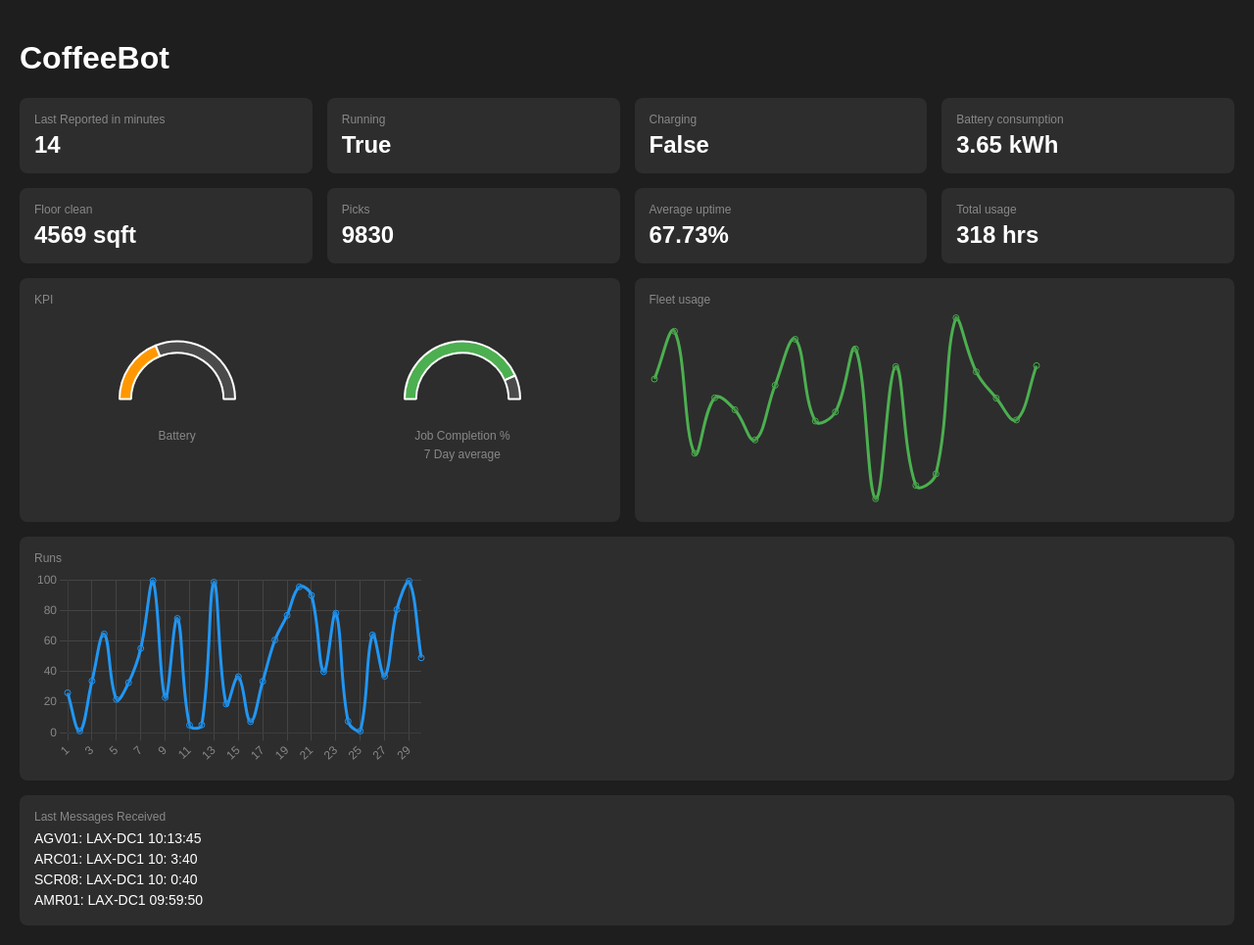
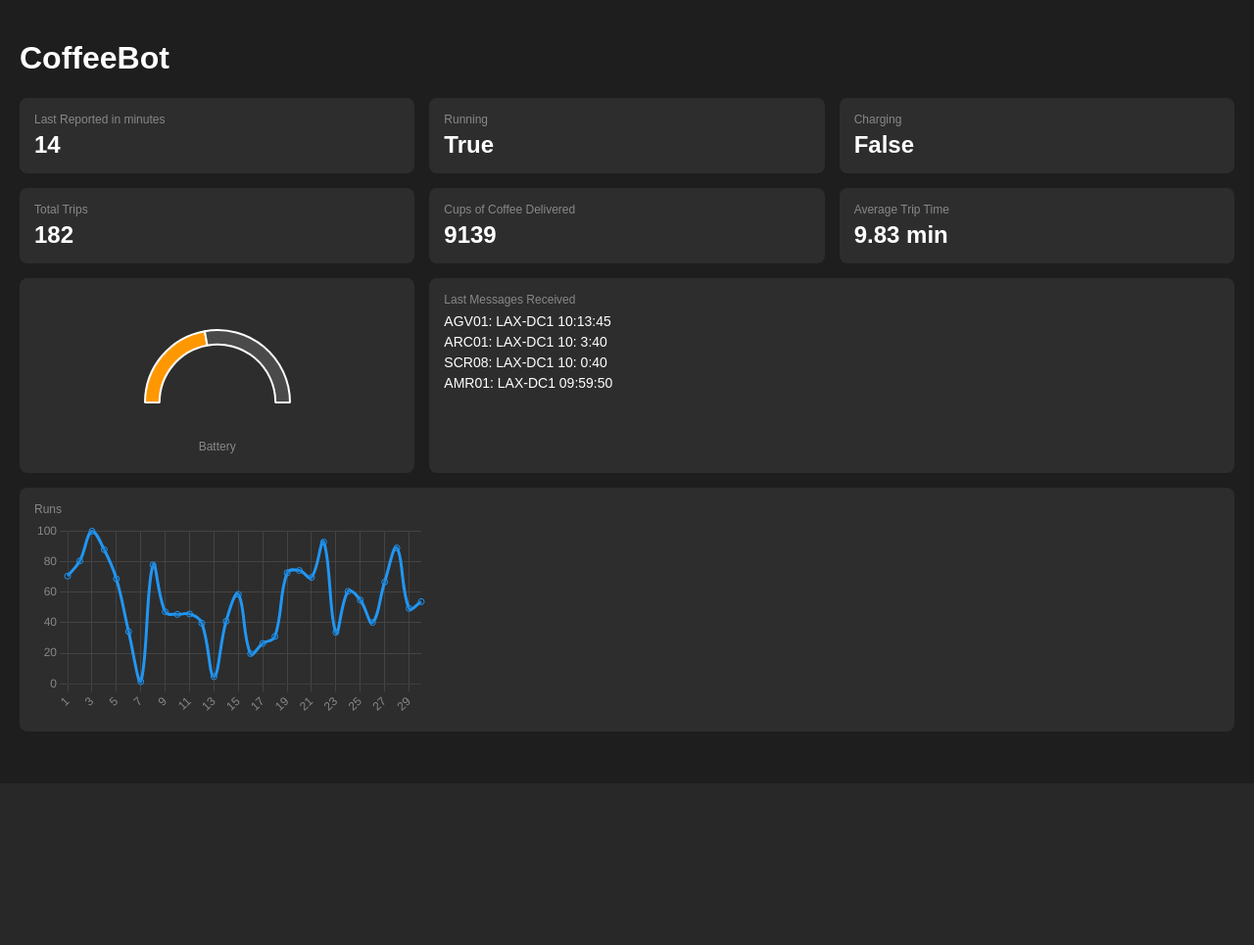
Before and after one commit to VCHSRobots/coffeebot, a Flask app: page / in a window 1280 px wide. Shown: the whole page at 98% size. After the commit the page ends 726 px from the top, so only its background shows below. Run offline with Flask 2, Linux system fonts and the light colour scheme.

Commit message:
More Updates to Website

```diff
--- a/webserver/templates/index.html
+++ b/webserver/templates/index.html
@@ -3,7 +3,7 @@
 <head>
     <meta charset="UTF-8">
     <meta name="viewport" content="width=device-width, initial-scale=1.0">
-    <title>RoboFleet Dashboard</title>
+    <title>CoffeeBot Dashboard</title>
     <script src="https://cdn.jsdelivr.net/npm/chart.js"></script>
     <style>
         body {
@@ -15,7 +15,7 @@
         }
         .dashboard {
             display: grid;
-            grid-template-columns: repeat(4, 1fr);
+            grid-template-columns: repeat(3, 1fr);
             grid-gap: 15px;
         }
         .card {
@@ -37,28 +37,29 @@
         }
         .gauge-container {
             display: flex;
-            justify-content: space-around;
+            justify-content: center;
+            align-items: center;
+            height: 100%;
         }
         .gauge-chart {
             width: 100%;
-            max-width: 120px;
+            max-width: 150px;
             text-align: center;
         }
-        .kpi-container {
-            grid-column: span 2;
+        .battery-gauge {
+            grid-column: span 1;
         }
-        .fleet-usage {
+        .messages-container {
             grid-column: span 2;
         }
         .runs-chart {
-            grid-column: span 4;
-        }
-        .messages-container {
-            grid-column: span 4;
+            grid-column: span 3;
         }
         #last-messages {
             font-size: 14px;
             line-height: 1.5;
+            max-height: 150px;
+            overflow-y: auto;
         }
     </style>
 </head>
@@ -78,54 +79,34 @@
             <div class="card-value" id="charging-status">--</div>
         </div>
         <div class="card">
-            <div class="card-title">Battery consumption</div>
-            <div class="card-value" id="battery-consumption">-- kWh</div>
+            <div class="card-title">Total Trips</div>
+            <div class="card-value" id="total-trips">--</div>
         </div>
         <div class="card">
-            <div class="card-title">Floor clean</div>
-            <div class="card-value" id="floor-clean">-- sqft</div>
+            <div class="card-title">Cups of Coffee Delivered</div>
+            <div class="card-value" id="coffee-delivered">--</div>
         </div>
         <div class="card">
-            <div class="card-title">Picks</div>
-            <div class="card-value" id="picks">--</div>
+            <div class="card-title">Average Trip Time</div>
+            <div class="card-value" id="average-trip-time">--</div>
         </div>
-        <div class="card">
-            <div class="card-title">Average uptime</div>
-            <div class="card-value" id="average-uptime">--%</div>
-        </div>
-        <div class="card">
-            <div class="card-title">Total usage</div>
-            <div class="card-value" id="total-usage">-- hrs</div>
-        </div>
-        <div class="card kpi-container">
-            <div class="card-title">KPI</div>
+        <div class="card battery-gauge">
             <div class="gauge-container">
                 <div class="gauge-chart">
                     <canvas id="battery-gauge"></canvas>
                     <div class="card-title">Battery</div>
                 </div>
-                <div class="gauge-chart">
-                    <canvas id="job-completion-gauge"></canvas>
-                    <div class="card-title">Job Completion %</div>
-                    <div class="card-title">7 Day average</div>
-                </div>
             </div>
         </div>
-        <div class="card fleet-usage">
-            <div class="card-title">Fleet usage</div>
-            <div class="chart-container">
-                <canvas id="fleet-usage-chart"></canvas>
-            </div>
+        <div class="card messages-container">
+            <div class="card-title">Last Messages Received</div>
+            <div id="last-messages"></div>
         </div>
         <div class="card runs-chart">
             <div class="card-title">Runs</div>
             <div class="chart-container">
                 <canvas id="runs-chart"></canvas>
             </div>
-        </div>
-        <div class="card messages-container">
-            <div class="card-title">Last Messages Received</div>
-            <div id="last-messages"></div>
         </div>
     </div>
 
@@ -155,31 +136,6 @@
 
         // Create battery gauge
         const batteryGauge = createGauge('battery-gauge', 16, 'Battery', '#ff9800');
-
-        // Create job completion gauge
-        const jobCompletionGauge = createGauge('job-completion-gauge', 92, 'Job Completion', '#4caf50');
-
-        // Create fleet usage chart
-        const fleetUsageChart = new Chart(document.getElementById('fleet-usage-chart'), {
-            type: 'line',
-            data: {
-                labels: Array.from({length: 20}, (_, i) => i + 1),
-                datasets: [{
-                    data: Array.from({length: 20}, () => Math.random() * 100),
-                    borderColor: '#4caf50',
-                    tension: 0.4,
-                    fill: false
-                }]
-            },
-            options: {
-                plugins: { legend: { display: false } },
-                scales: {
-                    x: { display: false },
-                    y: { display: false }
-                },
-                animation: { duration: 1000 }
-            }
-        });
 
         // Create runs chart
         const runsChart = new Chart(document.getElementById('runs-chart'), {
@@ -216,23 +172,15 @@
             document.getElementById('last-reported').textContent = Math.floor(Math.random() * 60);
             document.getElementById('running-status').textContent = Math.random() > 0.5 ? 'True' : 'False';
             document.getElementById('charging-status').textContent = Math.random() > 0.5 ? 'True' : 'False';
-            document.getElementById('battery-consumption').textContent = (Math.random() * 100).toFixed(2) + ' kWh';
-            document.getElementById('floor-clean').textContent = Math.floor(Math.random() * 5000) + ' sqft';
-            document.getElementById('picks').textContent = Math.floor(Math.random() * 10000);
-            document.getElementById('average-uptime').textContent = (Math.random() * 100).toFixed(2) + '%';
-            document.getElementById('total-usage').textContent = Math.floor(Math.random() * 1000) + ' hrs';
+            document.getElementById('total-trips').textContent = Math.floor(Math.random() * 5000);
+            document.getElementById('coffee-delivered').textContent = Math.floor(Math.random() * 10000);
+            document.getElementById('average-trip-time').textContent = (Math.random() * 10).toFixed(2) + ' min';
 
-            // Update gauges
+            // Update battery gauge
             batteryGauge.data.datasets[0].data[0] = Math.floor(Math.random() * 100);
             batteryGauge.update();
 
-            jobCompletionGauge.data.datasets[0].data[0] = Math.floor(Math.random() * 100);
-            jobCompletionGauge.update();
-
-            // Update charts
-            fleetUsageChart.data.datasets[0].data = Array.from({length: 20}, () => Math.random() * 100);
-            fleetUsageChart.update();
-
+            // Update runs chart
             runsChart.data.datasets[0].data = Array.from({length: 30}, () => Math.random() * 100);
             runsChart.update();
 
```
